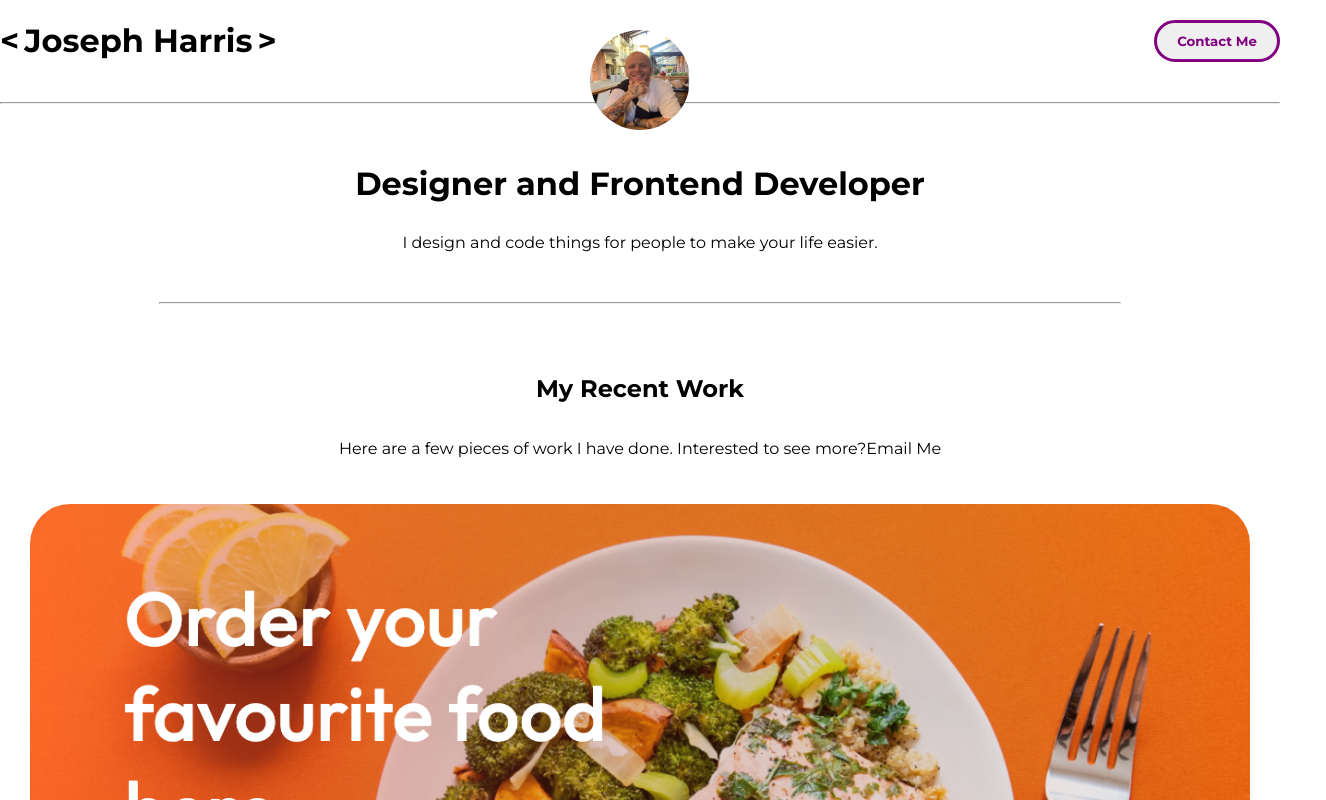
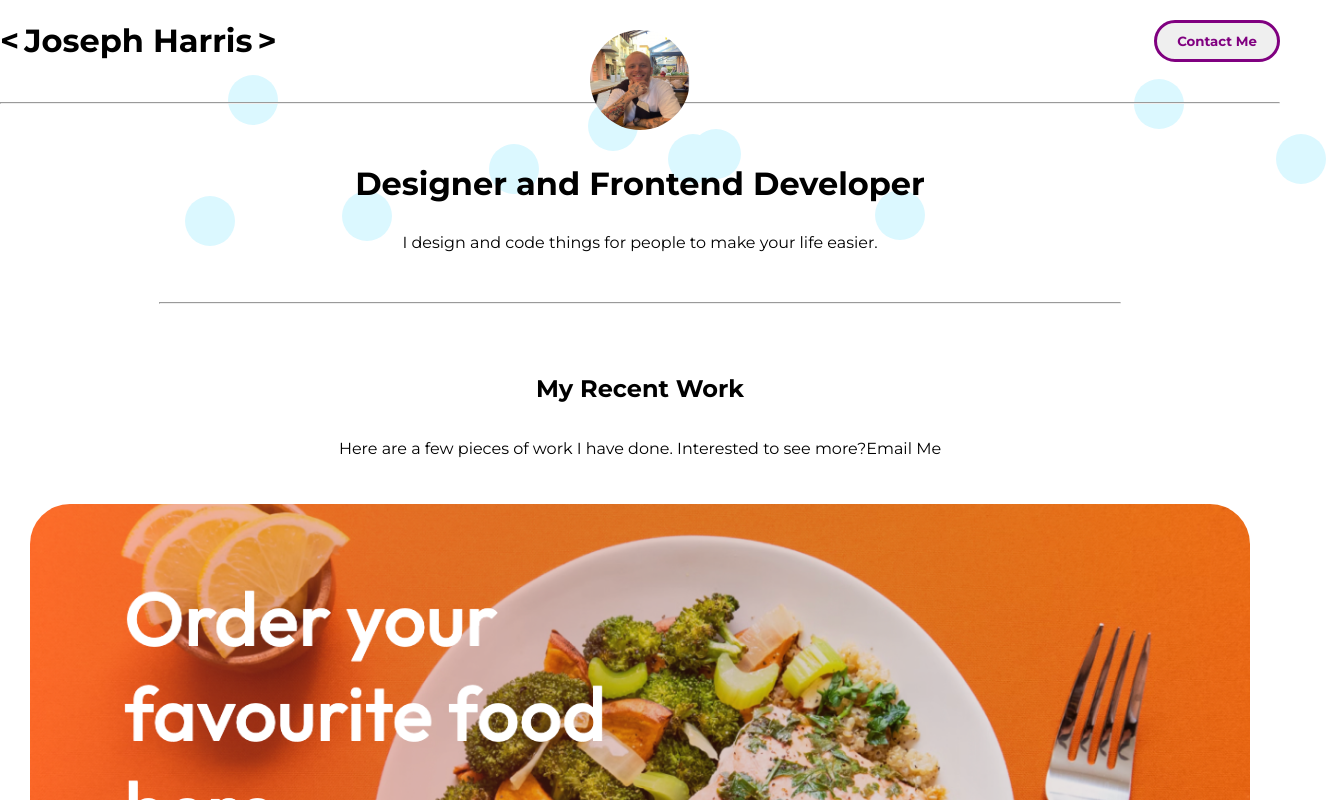
Before and after one commit to JosephHarris96/new-portfolio, a React (Vite) app: page / in a window 1280 px wide. Shown: the top 800 px of the page, 1326 px wide, since content can reach past the window. Built offline with nearby package versions, Linux system fonts and the light colour scheme.

Commit message:
coloured dots added

```diff
--- a/src/App.css
+++ b/src/App.css
@@ -3,6 +3,19 @@
 * {
   font-family: Montserrat, sans-serif;
 
+}
+
+.orange-circles {
+  position: relative;
+}
+
+.orange-dot {
+  position: absolute;
+  width: 100px;
+  height: 100px;
+  background-color: rgb(219, 248, 255);
+  border-radius: 50%;
+  z-index: -1;
 }
 
 /* #root {
--- a/src/App.jsx
+++ b/src/App.jsx
@@ -5,6 +5,7 @@ import Skills from './components/Skills/Skills'
 import Contact from './components/Contact/Contact'
 import Footer from './components/Footer/Footer'
 import AboutMe from './components/About/AboutMe'
+
 
 function App() {
   return (
--- /dev/null
+++ b/src/components/Dots/Dot.jsx
@@ -0,0 +1,18 @@
+import React from "react";
+
+function Dot({ top, left }) {
+  const dotStyle = {
+    top: `${top}px`,
+    left: `${left}px`,
+    position: "absolute",
+    width: "50px",
+    height: "50px",
+    backgroundColor: "rgb(219, 248, 255 )",
+    borderRadius: "50%",
+    zIndex: "-1",
+  };
+
+  return <div style={dotStyle}></div>;
+}
+
+export default Dot;
--- a/src/components/Header/Header.css
+++ b/src/components/Header/Header.css
@@ -62,3 +62,19 @@ hr {
   margin-top: 50px;
   width: 75%;
 }
+
+.orange-circles {
+  position: absolute;
+  top: 0;
+  left: 0;
+  width: 100%;
+  height: 100%;
+}
+
+.orange-dot {
+  width: 50px;
+  height: 50px;
+  background-color: rgb(219, 248, 255 );
+  border-radius: 50%;
+  position: absolute;
+}
--- a/src/components/Header/Header.jsx
+++ b/src/components/Header/Header.jsx
@@ -1,8 +1,24 @@
-import React from "react";
+import React, { useState, useEffect } from "react";
+import Dot from "../Dots/Dot";
 import "./Header.css";
 import { assets } from "../../assets/assets";
 
 const Header = () => {
+  const [dots, setDots] = useState([]);
+
+  useEffect(() => {
+    const numDots = 10;
+    const newDots = [];
+
+    for (let i = 0; i < numDots; i++) {
+      const top = Math.random() * 200; // Adjust according to header height
+      const left = Math.random() * window.innerWidth;
+      newDots.push({ top, left });
+    }
+
+    setDots(newDots);
+  }, []);
+
   return (
     <>
       <div className="header-container">
@@ -14,6 +30,11 @@ const Header = () => {
         <div className="header-button">
           <button>Contact Me</button>
         </div>
+        <div className="orange-circles">
+          {dots.map((dot, index) => (
+            <Dot key={index} top={dot.top} left={dot.left} />
+          ))}
+        </div>
       </div>
       <hr />
       <img className="header-selfie" src={assets.selfie} alt="selfie" />
@@ -22,7 +43,7 @@ const Header = () => {
         <p>I design and code things for people to make your life easier.</p>
       </div>
       <div className="header-hr">
-      <hr />
+        <hr />
       </div>
     </>
   );
--- a/src/components/Work/Work.jsx
+++ b/src/components/Work/Work.jsx
@@ -1,5 +1,6 @@
 import React from 'react';
 import './Work.css';
+
 import { workContent } from '../../assets/assets';
 
 const Work = () => {
```
